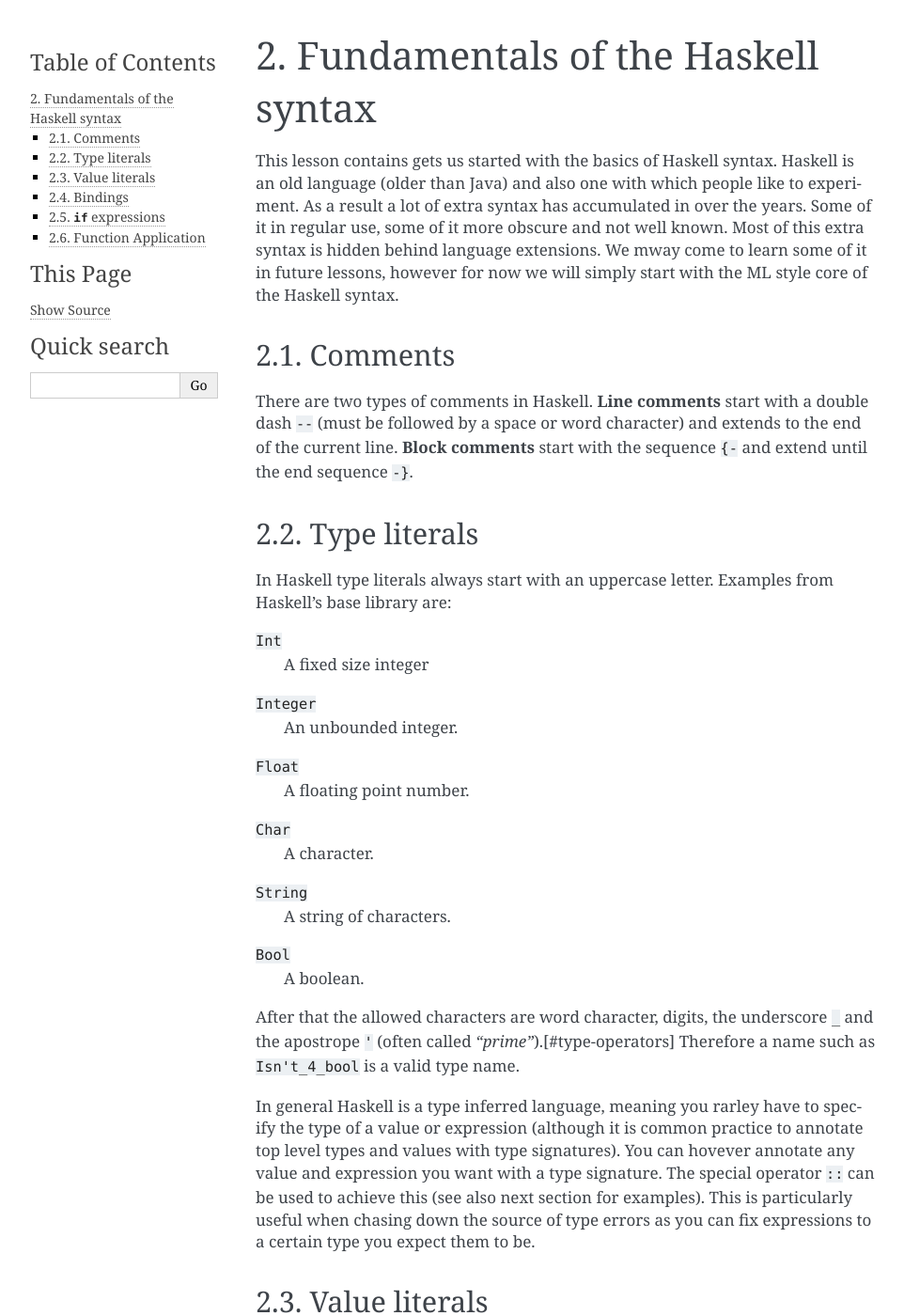
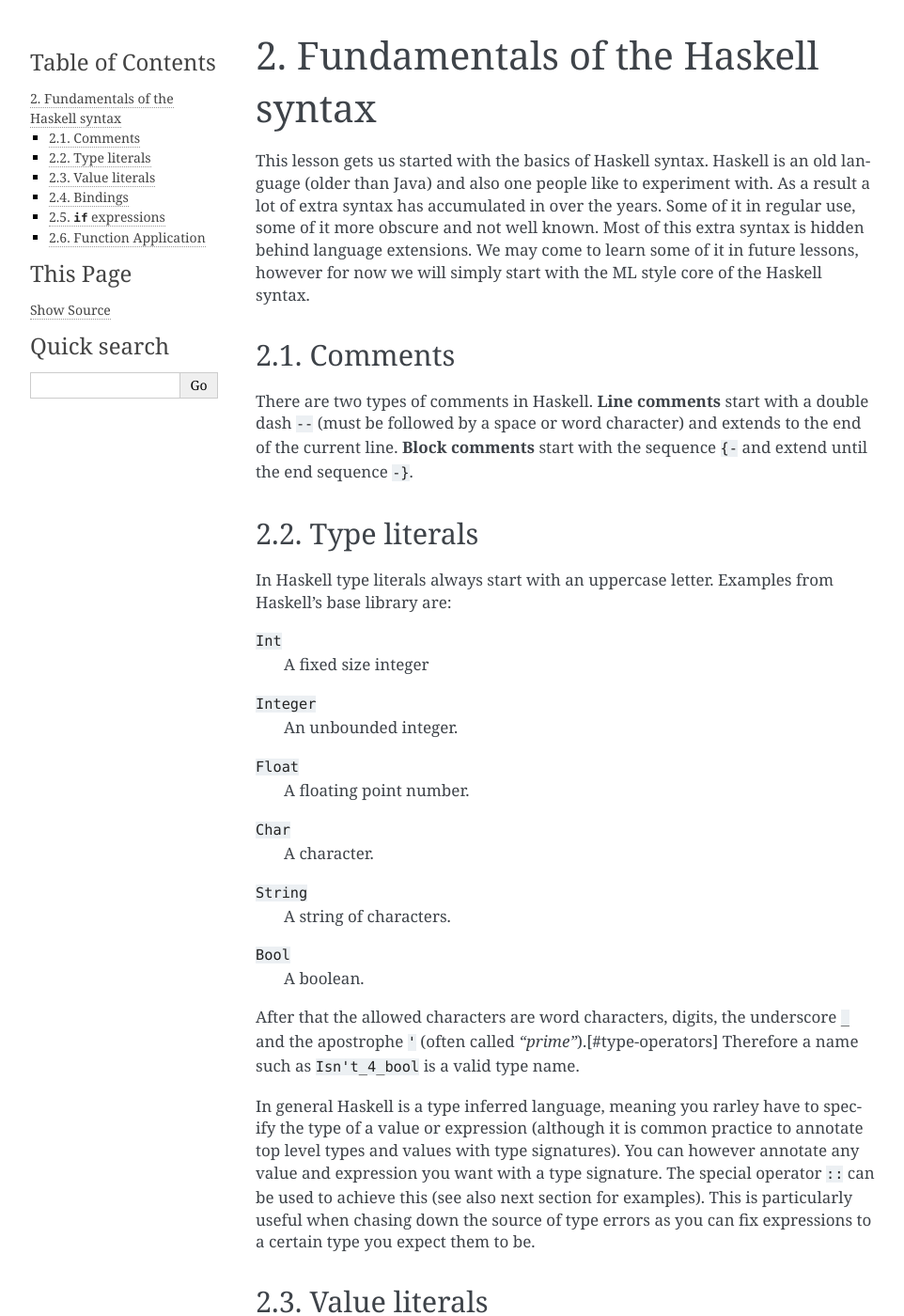
Before and after one commit to fsr/haskell-lessons, a Sphinx documentation site: the page built from script/source/syntax.rst, in a window 1280 px wide and 1400 px high. Shown: the whole window at 94% size, without its empty margins (148-1110 px from the left). Built offline with Sphinx 7.4.7, drawn with Linux system fonts in a browser that asks for light colours; some of the changed text lies outside the part shown.

Commit message:
Fix minor typos in currently published part of the script

```diff
--- a/script/source/index.rst
+++ b/script/source/index.rst
@@ -11,7 +11,7 @@
 
 .. toctree::
    :maxdepth: 2
-   :caption: Capters:
+   :caption: Chapters:
    :numbered:
 
    tools
--- a/script/source/syntax.rst
+++ b/script/source/syntax.rst
@@ -4,12 +4,12 @@
 Fundamentals of the Haskell syntax
 ==================================
 
-This lesson contains gets us started with the basics of Haskell syntax.
-Haskell is an old language (older than Java) and also one with which people like to experiment.
+This lesson gets us started with the basics of Haskell syntax.
+Haskell is an old language (older than Java) and also one people like to experiment with.
 As a result a lot of extra syntax has accumulated in over the years.
 Some of it in regular use, some of it more obscure and not well known.
 Most of this extra syntax is hidden behind language extensions.
-We mway come to learn some of it in future lessons, however for now we will simply start with the ML style core of the Haskell syntax.
+We may come to learn some of it in future lessons, however for now we will simply start with the ML style core of the Haskell syntax.
 
 
 .. _comments:
@@ -47,11 +47,11 @@
 ``Bool``
     A boolean.
 
-After that the allowed characters are word character, digits, the underscore ``_`` and the apostrope ``'`` (often called *"prime"*).[#type-operators]
+After that the allowed characters are word characters, digits, the underscore ``_`` and the apostrophe ``'`` (often called *"prime"*).[#type-operators]
 Therefore a name such as ``Isn't_4_bool`` is a valid type name.
 
 In general Haskell is a type inferred language, meaning you rarley have to specify the type of a value or expression (although it is common practice to annotate top level types and values with type signatures).
-You can hovever annotate any value and expression you want with a type signature.
+You can however annotate any value and expression you want with a type signature.
 The special operator ``::`` can be used to achieve this (see also next section for examples).
 This is particularly useful when chasing down the source of type errors as you can fix expressions to a certain type you expect them to be.
 
@@ -115,7 +115,7 @@
 This is why I prefer the name "binding" as it **binds** a value to an identifier, not a variable, as it cannot "vary".
 
 Bindings must always start with a lowercase letter.
-Then, like the types, it may contain word characters, digits, the underscore and the apostrope. [#naming-convention]_
+Then, like the types, it may contain word characters, digits, the underscore and the apostrophe. [#naming-convention]_
 
 There are several ways to bind a value.
 The first one we will learn (because it is the way to bind values in GHCi) is called ``let`` with the concrete syntax ``let name = value``.
--- a/script/source/tools.rst
+++ b/script/source/tools.rst
@@ -1,7 +1,7 @@
 The tools we will need
 ======================
 
-This fist lesson is all about the various tools we will use to develop Haskell code.
+This first lesson is all about the various tools we will use to develop Haskell code.
 
 .. _GHC:
 
@@ -93,7 +93,7 @@
 Stackage
 ^^^^^^^^
 
-The `stackage`_ site, which host resources to be used with the tool ``stack`` functions similarly to a combination of Hackage and Hoogle.
+The `stackage`_ site, which hosts resources to be used with the tool ``stack`` functions similarly to a combination of Hackage and Hoogle.
 It hosts the documentation, including a Hoogle search, for each package snapshot.
 I therefore recommend to use stackage to browse haskell packages and documentation, unless the package you want information on is not on Stackage.
 
@@ -118,7 +118,7 @@
 .. _atom-haskell: https://atom-haskell.github.io/
 
 And lastly I want to mention `ghcid <https://www.stackage.org/lts-8.9/package/ghcid>`__.
-Its a very simple, command line based program which simply attempts to load your code into the interpreter an shows you the errors it encouters.
+Its a very simple, command line based program which simply attempts to load your code into the interpreter and shows you the errors it encouters.
 It automatically refreshes whenever you save a source file.
 This gives you some very bare bones ide features.
 The big advantage is that, unlike the other ide programs, ``ghcid`` is incredibly reliable.
```
Also changed, not shown: other parts of script/source/syntax.rst (+2 -2 lines).
